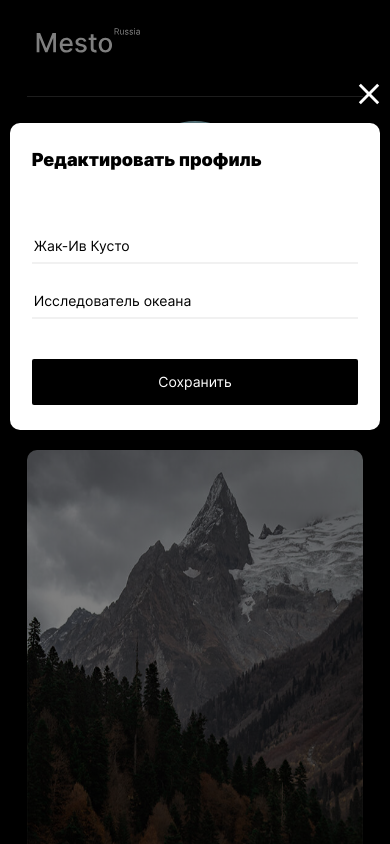
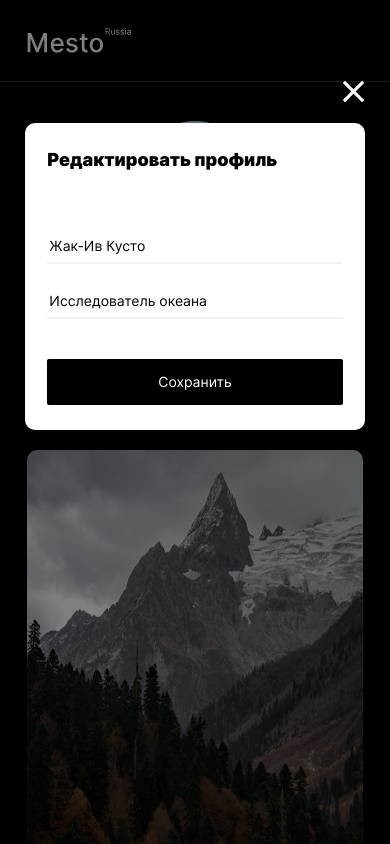
Before and after one commit to namza80/mesto, a plain HTML site: page index.html in a window 390 px wide. Both pictures are taken after a click on the button 289 px from the left and 291 px from the top of the page. Shown: the top 844 px of the page. Drawn offline with Linux system fonts and the light colour scheme.

Commit message:
refactoring index.js && css styles

```diff
--- /dev/null
+++ b/blocks/content/content.css
@@ -0,0 +1,6 @@
+@media (max-width: 410px) {
+	.content {
+    width: 86%;
+    margin: 0 auto;
+	}
+}
--- a/blocks/elements/__caption/elements__caption.css
+++ b/blocks/elements/__caption/elements__caption.css
@@ -10,6 +10,6 @@
 
 @media (max-width: 410px) {
 	.elements__caption {
-    padding: 25px 20px;
+    padding: 28px 20px;
 }
 	}
--- a/blocks/footer/footer.css
+++ b/blocks/footer/footer.css
@@ -4,6 +4,6 @@
 
 @media (max-width: 410px) {
 	.footer {
-    margin: 48px 0 36px 0;
+    margin: 48px 0 36px 19px;
   }
 }
--- a/blocks/header/__logo/header__logo.css
+++ b/blocks/header/__logo/header__logo.css
@@ -7,6 +7,6 @@
 	.header__logo {
     width: 104px;
     min-height: 24px;
-    margin-left: 9px;
+    margin-left: 27px;
 }
 	}
--- a/blocks/header/header.css
+++ b/blocks/header/header.css
@@ -7,6 +7,6 @@
 @media (max-width: 410px) {
 	.header {
     margin-top: 28px;
-    padding-bottom: 40px;
+    padding-bottom: 25px;
 	}
 }
--- a/blocks/popup/__close-img/popup__close-img.css
+++ b/blocks/popup/__close-img/popup__close-img.css
@@ -1,7 +1,8 @@
 .popup__close-img {
   position: absolute;
-  top: -20px;
-  right: -20px;
+  height: 35px;
+  top: -35px;
+  right: -35px;
   transition: 0.4s;
 }
 
@@ -12,7 +13,8 @@
 
 @media (max-width: 470px) {
 	.popup__close-img {
-    top: -40px;
+    height: 23px;
+    top: -43px;
     right: 0;
   }
 }
--- a/blocks/popup/__container/popup__container.css
+++ b/blocks/popup/__container/popup__container.css
@@ -18,6 +18,7 @@
 
 @media (max-width: 410px) {
 	.popup__container {
+    width: 87%;
     margin-top: 123px;
   }
 }
--- a/blocks/profile/profile.css
+++ b/blocks/profile/profile.css
@@ -8,6 +8,6 @@
 	.profile {
     flex-direction: column;
     align-items: center;
-    margin-top: 24px;
+    margin-top: 39px;
 	}
 }
--- a/blocks/root/root.css
+++ b/blocks/root/root.css
@@ -15,6 +15,6 @@
 
 @media (max-width: 410px) {
 	.root {
-    width: 86%;
+    width: 100%;
 	}
 }
--- a/pages/index.css
+++ b/pages/index.css
@@ -2,6 +2,7 @@
 @import url("../fonts/inter/inter.css");
 @import url("../blocks/page/page.css");
 @import url("../blocks/root/root.css");
+@import url("../blocks/content/content.css");
 
 @import url("../blocks/header/header.css");
 @import url("../blocks/header/__logo/header__logo.css");
--- a/scripts/index.js
+++ b/scripts/index.js
@@ -7,12 +7,6 @@ let newJob = document.querySelector('.profile__subtitle');
 let nameInput = document.querySelector('.popup__input-text_type_name');
 let jobInput = document.querySelector('.popup__input-text_type_job');
 
-function profileCopyInput() {
-  nameInput.value = newName.textContent;
-  jobInput.value = newJob.textContent;
-  popupOpen()
-}
-
 const popupOpen = function() {
   popup.classList.add("popup_is-opened");
 };
@@ -20,6 +14,12 @@ const popupOpen = function() {
 const popupClose = function() {
   popup.classList.remove("popup_is-opened");
 };
+
+function profileCopyInput() {
+  nameInput.value = newName.textContent;
+  jobInput.value = newJob.textContent;
+  popupOpen();
+}
 
 function formSubmitHandler (evt) {
   evt.preventDefault();
```
